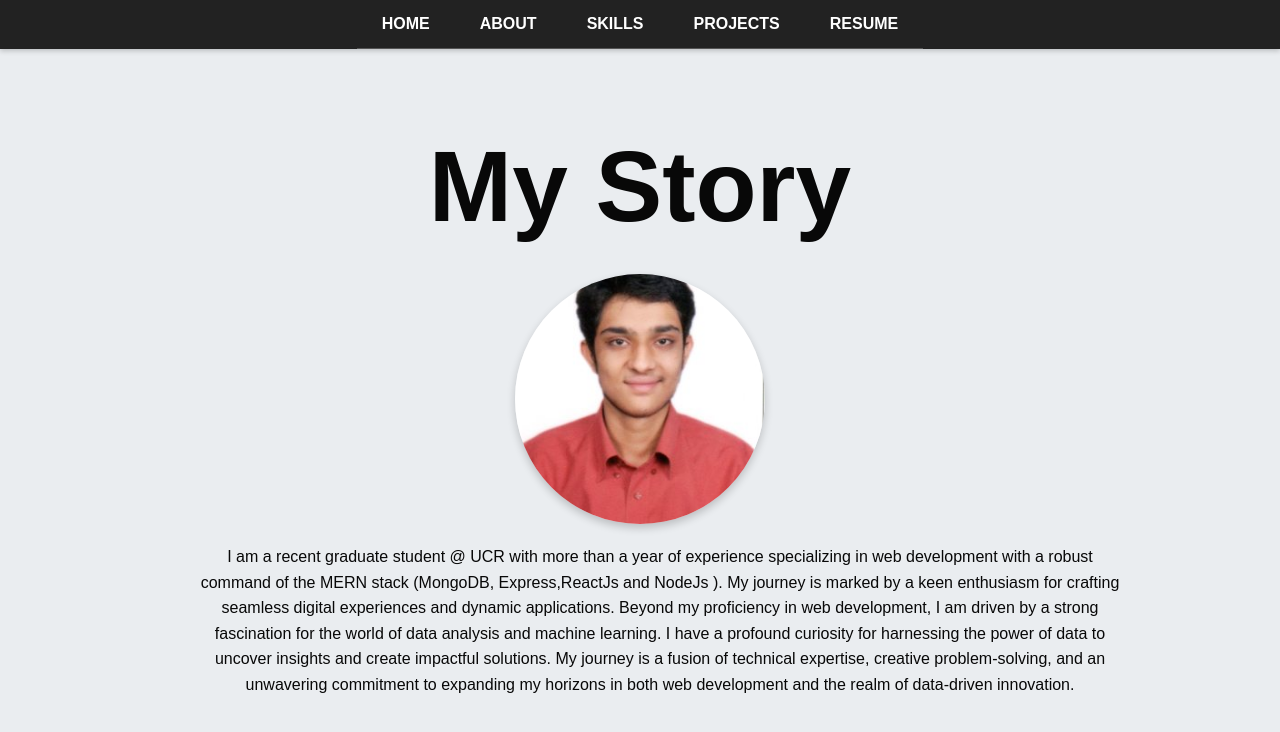
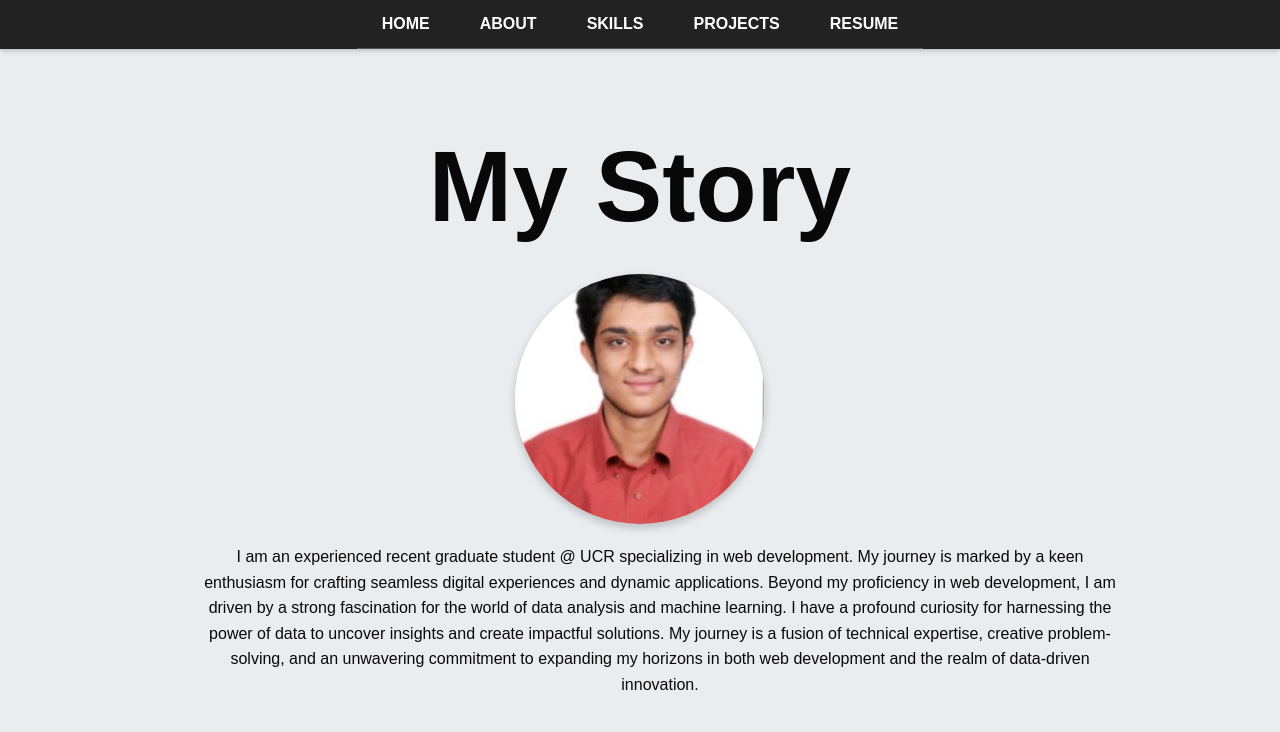
Before and after one commit to Mazrah18/ReactPortfolioWebsite, a React (Create React App) app: page /about in a window 1280 px wide. Shown: the top 732 px of the page. Built offline with nearby package versions, Linux system fonts and the light colour scheme.

Commit message:
Update About.js

```diff
--- a/src/About.js
+++ b/src/About.js
@@ -33,7 +33,7 @@ const AboutMe = () => {
           {/* Right Half - About Me */}
           <div className="about-col-2" style={{ flex: '1 1 400px', marginLeft: '40px' }}>
             <p className="about-para">
-              I am a recent graduate student @ UCR with more than a year of experience specializing in web development with a robust command of the MERN stack (MongoDB, Express,ReactJs and NodeJs ). My journey is marked by a keen enthusiasm for crafting seamless digital experiences and dynamic applications. Beyond my proficiency in web development, I am driven by a strong fascination for the world of data analysis and machine learning. I have a profound curiosity for harnessing the power of data to uncover insights and create impactful solutions. My journey is a fusion of technical expertise, creative problem-solving, and an unwavering commitment to expanding my horizons in both web development and the realm of data-driven innovation.
+              I am an experienced recent graduate student @ UCR specializing in web development. My journey is marked by a keen enthusiasm for crafting seamless digital experiences and dynamic applications. Beyond my proficiency in web development, I am driven by a strong fascination for the world of data analysis and machine learning. I have a profound curiosity for harnessing the power of data to uncover insights and create impactful solutions. My journey is a fusion of technical expertise, creative problem-solving, and an unwavering commitment to expanding my horizons in both web development and the realm of data-driven innovation.
             </p>
 
 
```
